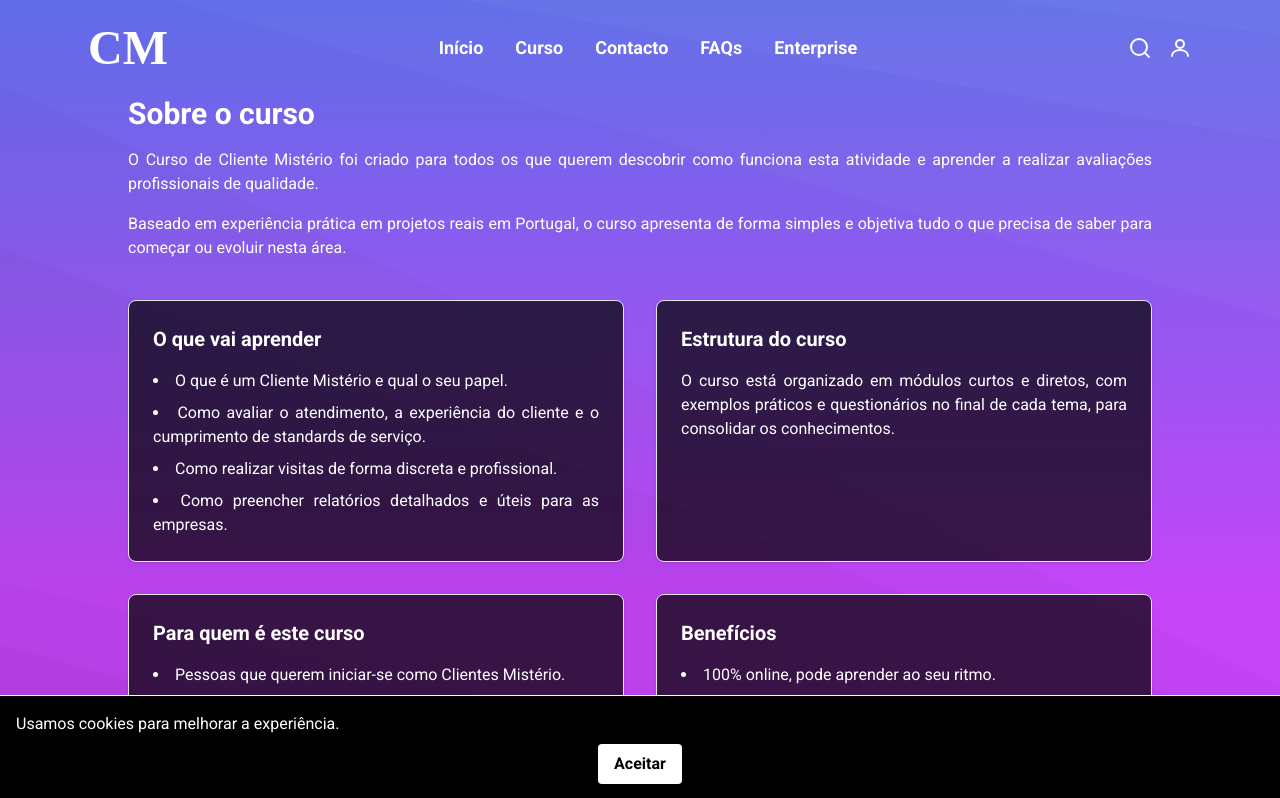
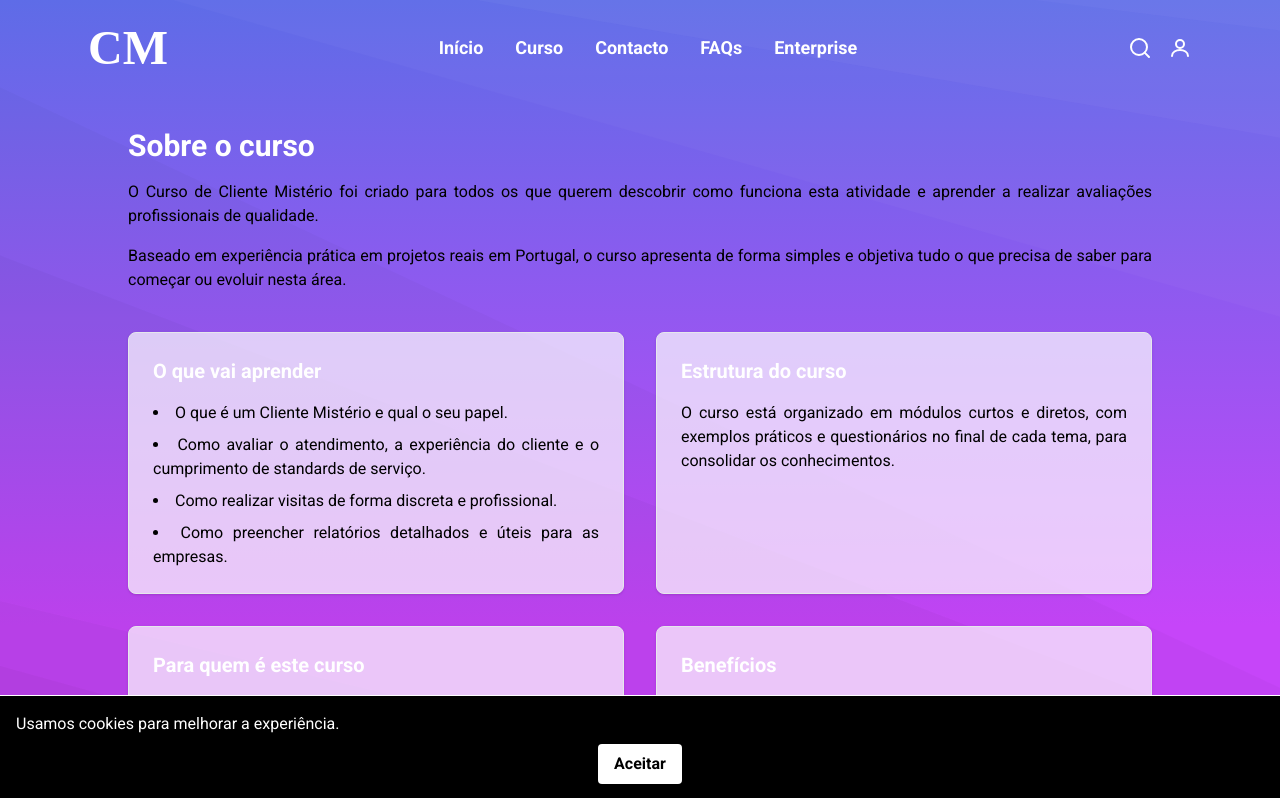
Before and after one commit to msantos51/clientemisterio, a Next.js app in the folder frontend/: page /curso in a window 1280 px wide. Shown: the top 798 px of the page. Built offline with nearby package versions, Linux system fonts and the light colour scheme; no server answers; a web font is replaced by a local one.

Commit message:
feat: improve course and spacing

```diff
--- a/frontend/app/(private)/dashboard/page.tsx
+++ b/frontend/app/(private)/dashboard/page.tsx
@@ -65,9 +65,9 @@ export default function DashboardPage() {
           </Link>
         </div>
 
-        {/* Contêiner responsivo com o iframe dentro de uma caixa laranja translúcida */}
+        {/* Contêiner responsivo com o iframe do curso em tamanho reduzido */}
         <div
-          className="w-full rounded-lg p-4"
+          className="mx-auto w-full max-w-3xl rounded-lg p-4"
           style={{ backgroundColor: 'rgba(238, 105, 46, 0.25)' }}
         >
           <div
@@ -81,8 +81,8 @@ export default function DashboardPage() {
             <iframe
               title="Curso Completo Cliente Mistério"
               frameBorder={0}
-              width={1200}
-              height={675}
+              width={800}
+              height={450}
               style={{
                 position: 'absolute',
                 top: 0,
--- a/frontend/app/(public)/curso/page.tsx
+++ b/frontend/app/(public)/curso/page.tsx
@@ -7,11 +7,11 @@ export default function CoursePage() {
       <h2 className="text-3xl font-bold">Sobre o curso</h2>
 
       {/* Parágrafos introdutórios sobre o curso */}
-      <p className="mt-4 text-white">
+      <p className="mt-4 text-black">
         O Curso de Cliente Mistério foi criado para todos os que querem descobrir como funciona esta
         atividade e aprender a realizar avaliações profissionais de qualidade.
       </p>
-      <p className="mt-4 text-white">
+      <p className="mt-4 text-black">
         Baseado em experiência prática em projetos reais em Portugal, o curso apresenta de forma
         simples e objetiva tudo o que precisa de saber para começar ou evoluir nesta área.
       </p>
@@ -19,9 +19,9 @@ export default function CoursePage() {
       {/* Contêiner com divisão dos temas em caixas */}
       <div className="mt-10 grid gap-8 md:grid-cols-2">
         {/* Caixa: O que vai aprender */}
-        <div className="rounded-lg border bg-black/70 p-6 shadow">
+        <div className="rounded-lg border bg-white/70 p-6 shadow">
           <h3 className="text-xl font-semibold">O que vai aprender</h3>
-          <ul className="mt-4 list-disc list-inside text-white space-y-2">
+          <ul className="mt-4 list-disc list-inside text-black space-y-2">
             <li>O que é um Cliente Mistério e qual o seu papel.</li>
             <li>Como avaliar o atendimento, a experiência do cliente e o cumprimento de standards de serviço.</li>
             <li>Como realizar visitas de forma discreta e profissional.</li>
@@ -30,18 +30,18 @@ export default function CoursePage() {
         </div>
 
         {/* Caixa: Estrutura do curso */}
-        <div className="rounded-lg border bg-black/70 p-6 shadow">
+        <div className="rounded-lg border bg-white/70 p-6 shadow">
           <h3 className="text-xl font-semibold">Estrutura do curso</h3>
-          <p className="mt-4 text-white">
+          <p className="mt-4 text-black">
             O curso está organizado em módulos curtos e diretos, com exemplos práticos e questionários no
             final de cada tema, para consolidar os conhecimentos.
           </p>
         </div>
 
         {/* Caixa: Para quem é este curso */}
-        <div className="rounded-lg border bg-black/70 p-6 shadow">
+        <div className="rounded-lg border bg-white/70 p-6 shadow">
           <h3 className="text-xl font-semibold">Para quem é este curso</h3>
-          <ul className="mt-4 list-disc list-inside text-white space-y-2">
+          <ul className="mt-4 list-disc list-inside text-black space-y-2">
             <li>Pessoas que querem iniciar-se como Clientes Mistério.</li>
             <li>Profissionais que já atuam em áreas como comércio, hotelaria ou automóvel e pretendem melhorar a sua capacidade de análise.</li>
             <li>Empresas que desejam formar colaboradores nesta metodologia de avaliação.</li>
@@ -49,9 +49,9 @@ export default function CoursePage() {
         </div>
 
         {/* Caixa: Benefícios do curso */}
-        <div className="rounded-lg border bg-black/70 p-6 shadow">
+        <div className="rounded-lg border bg-white/70 p-6 shadow">
           <h3 className="text-xl font-semibold">Benefícios</h3>
-          <ul className="mt-4 list-disc list-inside text-white space-y-2">
+          <ul className="mt-4 list-disc list-inside text-black space-y-2">
             <li>100% online, pode aprender ao seu ritmo.</li>
             <li>Acesso imediato após inscrição.</li>
             <li>Conteúdos claros e aplicáveis a situações reais.</li>
--- a/frontend/app/(public)/page.tsx
+++ b/frontend/app/(public)/page.tsx
@@ -1,11 +1,28 @@
+'use client'
+
 import Link from 'next/link'
+import { useEffect, useState } from 'react'
 
 // Página inicial com título destacado e texto informativo
 export default function HomePage() {
+  // Estado que indica se o utilizador está autenticado
+  const [isLoggedIn, setIsLoggedIn] = useState(false)
+
+  // Ao montar, verifica no localStorage se existe sessão ativa
+  useEffect(() => {
+    const session = localStorage.getItem('cm_session')
+    try {
+      const parsed = session ? JSON.parse(session) : null
+      setIsLoggedIn(parsed?.loggedIn === true)
+    } catch {
+      setIsLoggedIn(false)
+    }
+  }, [])
+
   return (
     <main>
       {/* Secção inicial com título e botão de adesão */}
-      <section className="mt-10 flex flex-col items-center gap-8 text-center text-white">
+      <section className="flex flex-col items-center gap-8 text-center text-white">
 
         {/* Caixa branca translúcida que se ajusta ao tamanho do conteúdo */}
         <div className="w-fit rounded-lg bg-white/40 p-8">
@@ -18,10 +35,12 @@ export default function HomePage() {
               <span className="block">COMPLETO</span>
             </h1>
 
-            {/* Botão de adesão com estilo personalizado */}
-            <Link href="/inscrever-se" className="join-button">
+            {/* Botão de adesão direciona para registo ou dashboard conforme sessão */}
+            <Link
+              href={isLoggedIn ? '/dashboard' : '/inscrever-se'}
+              className="join-button"
+            >
               Adere já!
-
             </Link>
           </div>
         </div>
--- a/frontend/app/layout.tsx
+++ b/frontend/app/layout.tsx
@@ -43,8 +43,8 @@ export default function RootLayout({ children }: { children: React.ReactNode })
           {/* Cabeçalho exibido no topo */}
           <Header />
 
-          {/* Conteúdo principal sem margem superior para encostar ao cabeçalho */}
-          <main className="mx-4 mb-8 md:mx-8">{children}</main>
+          {/* Conteúdo principal com margem superior uniforme em todas as páginas */}
+          <main className="mx-4 mb-8 mt-8 md:mx-8">{children}</main>
 
           {/* Aviso de cookies obrigatório */}
           <CookieBar />
--- a/frontend/components/Header.tsx
+++ b/frontend/components/Header.tsx
@@ -133,7 +133,7 @@ export function Header() {
             // Botão de logout visível quando autenticado
             <button
               onClick={handleLogout}
-              className="rounded bg-white px-4 py-1 text-black hover:bg-white/80"
+              className="join-button"
             >
               Logout
             </button>
```
